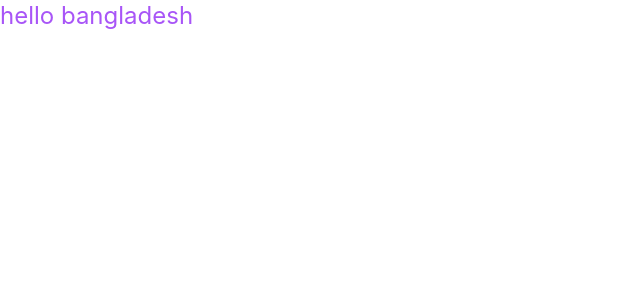
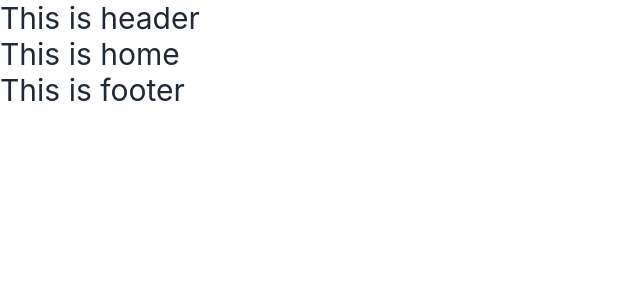
Before and after one commit to Taher027/resale-website-clint-side, a React (Create React App) app: page / in a window 1280 px wide. Shown: the top 300 px of the page, without its empty margins (0-640 px from the left). Built offline with nearby package versions, Linux system fonts and the light colour scheme.

Commit message:
create layout

```diff
--- a/src/App.js
+++ b/src/App.js
@@ -1,9 +1,10 @@
-
+import { RouterProvider } from "react-router-dom";
+import router from "./Routes/Routes";
 
 function App() {
   return (
     <div >
-      <h2 className='text-2xl text-purple-500'>hello bangladesh</h2>
+      <RouterProvider router={router}></RouterProvider>
     </div>
   );
 }
--- /dev/null
+++ b/src/Layout/Main.js
@@ -0,0 +1,16 @@
+import React from 'react';
+import { Outlet } from 'react-router-dom';
+import Footer from '../Shared/Footer';
+import Header from '../Shared/Header';
+
+const Main = () => {
+    return (
+        <div>
+            <Header></Header>
+            <Outlet></Outlet>
+            <Footer></Footer>
+        </div>
+    );
+};
+
+export default Main;
--- /dev/null
+++ b/src/Pages/Home/Home.js
@@ -0,0 +1,11 @@
+import React from 'react';
+
+const Home = () => {
+    return (
+        <div>
+            <h2 className='text-3xl'>This is home</h2>
+        </div>
+    );
+};
+
+export default Home;
--- /dev/null
+++ b/src/Routes/Routes.js
@@ -0,0 +1,21 @@
+import { createBrowserRouter } from "react-router-dom";
+import Main from "../Layout/Main";
+import Home from "../Pages/Home/Home";
+
+const router = createBrowserRouter([
+    {
+        path: '/',
+        element: <Main></Main>,
+        children: [
+            {
+                path: '/',
+                element: <Home></Home>
+            }
+        ]
+    }
+
+
+])
+
+
+export default router;
--- a/src/Shared/Footer.js
+++ b/src/Shared/Footer.js
@@ -0,0 +1,11 @@
+import React from 'react';
+
+const Footer = () => {
+    return (
+        <div>
+            <h3 className='text-3xl'>This is footer</h3>
+        </div>
+    );
+};
+
+export default Footer;
--- a/src/Shared/Header.js
+++ b/src/Shared/Header.js
@@ -0,0 +1,11 @@
+import React from 'react';
+
+const Header = () => {
+    return (
+        <div>
+            <h2 className='text-3xl'>This is header</h2>
+        </div>
+    );
+};
+
+export default Header;
```
